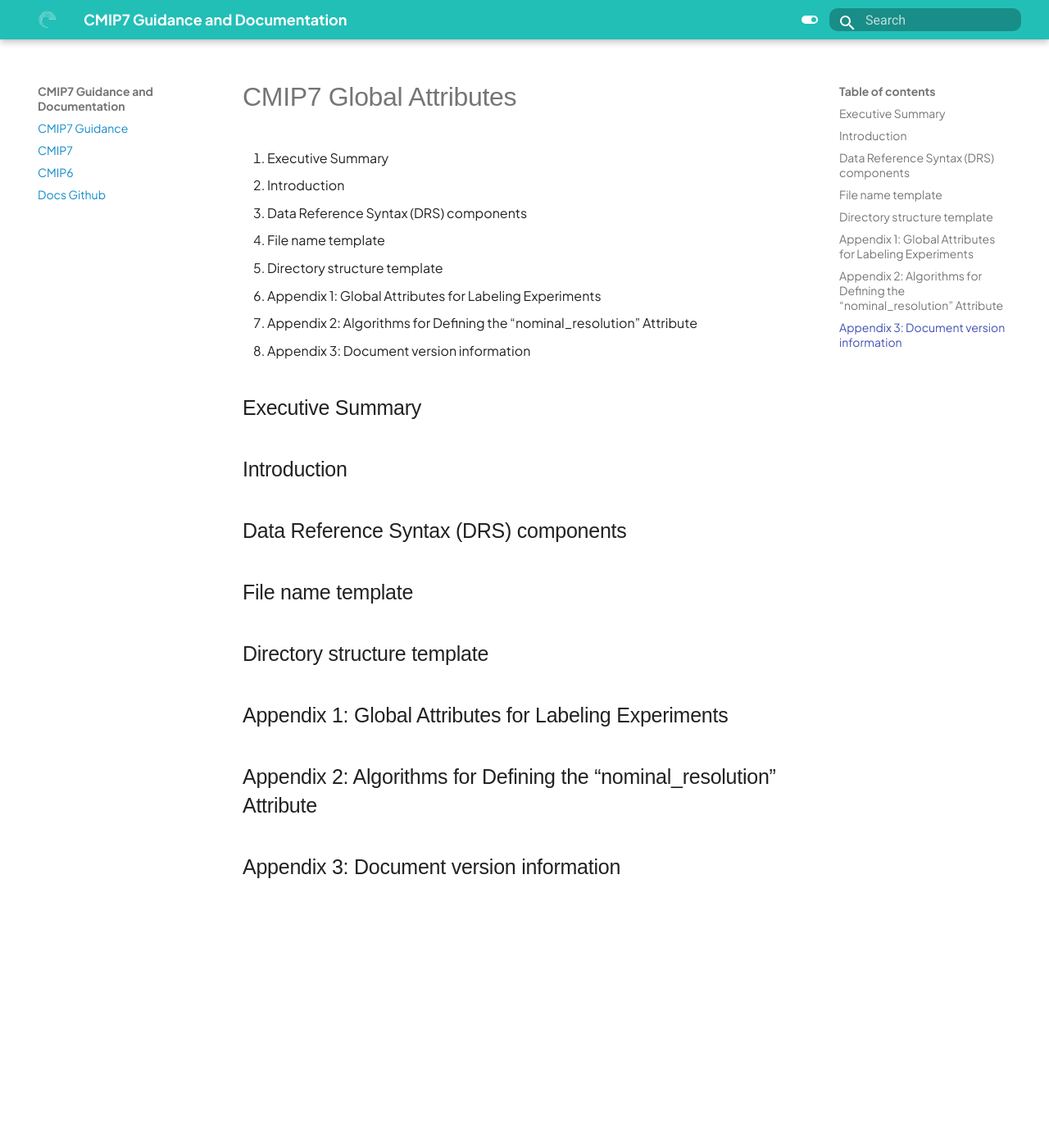
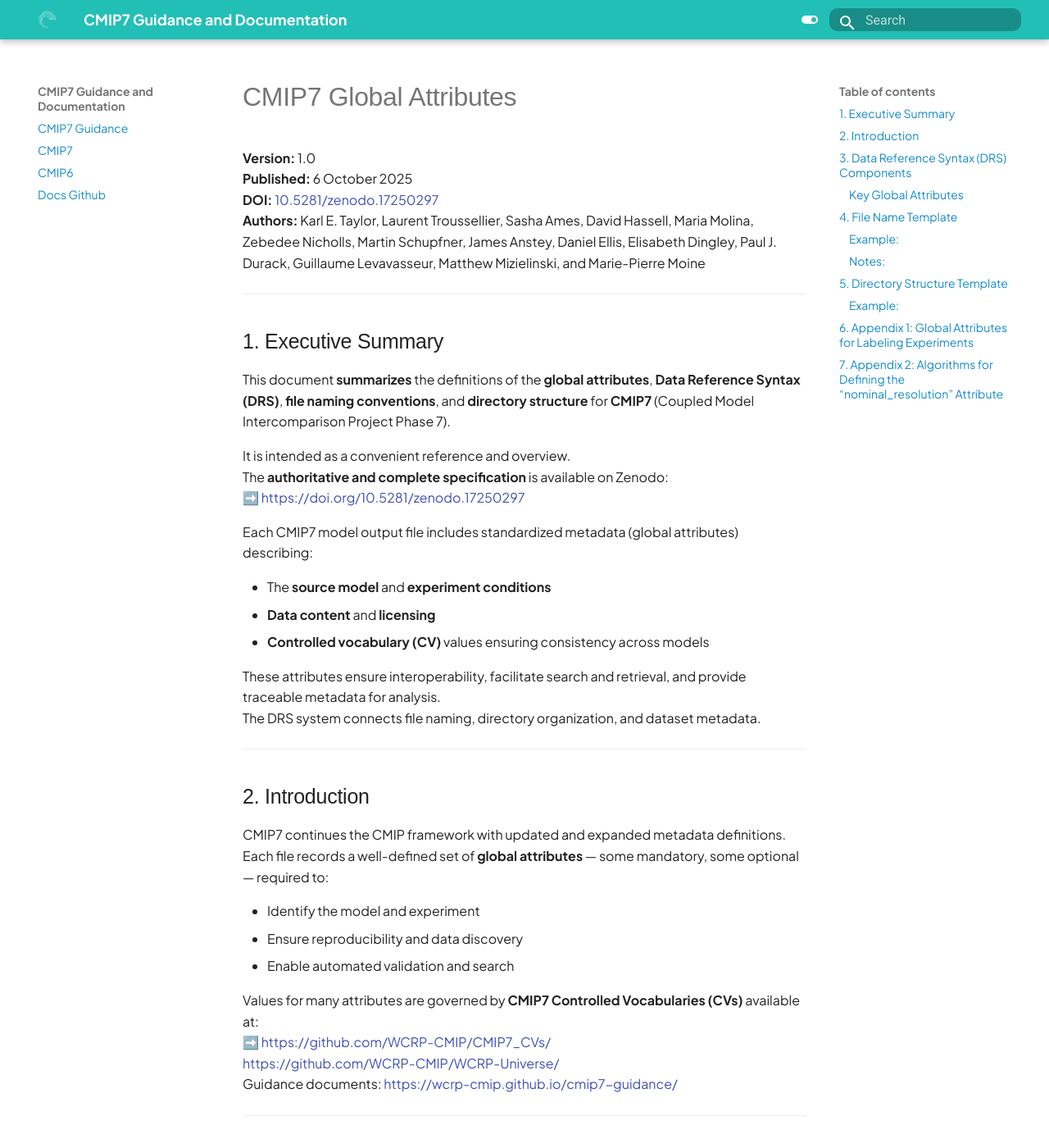
Before and after one commit to WCRP-CMIP/cmip7-guidance, an MkDocs documentation site: the page built from docs/CMIP7/global_attributes.md, in a window 1280 px wide and 1400 px high. Shown: the whole window at 82% size. Built offline with MkDocs 1.6.1 and Material for MkDocs 9.7.7, drawn with Linux system fonts in a browser that asks for light colours; some web fonts are replaced; some of the changed text lies outside the part shown.

Commit message:
First draft for the global attributes guidelines (#36)
* feat : draft for the global attributes
* fix : minor addition/formatting
* Update docs/CMIP7/global_attributes.md

````diff
--- a/docs/CMIP7/global_attributes.md
+++ b/docs/CMIP7/global_attributes.md
@@ -5,20 +5,136 @@
 
 # CMIP7 Global Attributes
 
-1. Executive Summary
-2. Introduction
-3. Data Reference Syntax (DRS) components
-4. File name template
-5. Directory structure template
-6. Appendix 1: Global Attributes for Labeling Experiments
-7. Appendix 2: Algorithms for Defining the “nominal_resolution” Attribute
-8. Appendix 3: Document version information
+**Version:** 1.0
+**Published:** 6 October 2025
+**DOI:** [10.5281/zenodo.17250297](https://doi.org/10.5281/zenodo.17250297)
+**Authors:** Karl E. Taylor, Laurent Troussellier, Sasha Ames, David Hassell, Maria Molina, Zebedee Nicholls, Martin Schupfner, James Anstey, Daniel Ellis, Elisabeth Dingley, Paul J. Durack, Guillaume Levavasseur, Matthew Mizielinski, and Marie-Pierre Moine
 
-## Executive Summary
-## Introduction
-## Data Reference Syntax (DRS) components
-## File name template
-## Directory structure template
-## Appendix 1: Global Attributes for Labeling Experiments
-## Appendix 2: Algorithms for Defining the “nominal_resolution” Attribute
-## Appendix 3: Document version information
+---
+
+## 1. Executive Summary
+
+This document **summarizes** the definitions of the **global attributes**, **Data Reference Syntax (DRS)**, **file naming conventions**, and **directory structure** for **CMIP7** (Coupled Model Intercomparison Project Phase 7).
+
+It is intended as a convenient reference and overview.
+The **authoritative and complete specification** is available on Zenodo:
+➡️ [https://doi.org/10.5281/zenodo.17250297](https://doi.org/10.5281/zenodo.17250297)
+
+Each CMIP7 model output file includes standardized metadata (global attributes) describing:
+
+- The **source model** and **experiment conditions**
+- **Data content** and **licensing**
+- **Controlled vocabulary (CV)** values ensuring consistency across models
+
+These attributes ensure interoperability, facilitate search and retrieval, and provide traceable metadata for analysis.
+The DRS system connects file naming, directory organization, and dataset metadata.
+
+---
+
+## 2. Introduction
+
+CMIP7 continues the CMIP framework with updated and expanded metadata definitions.
+Each file records a well-defined set of **global attributes** — some mandatory, some optional — required to:
+
+- Identify the model and experiment
+- Ensure reproducibility and data discovery
+- Enable automated validation and search
+
+Values for many attributes are governed by **CMIP7 Controlled Vocabularies (CVs)** available at:
+➡️ [https://github.com/WCRP-CMIP/CMIP7_CVs/](https://github.com/WCRP-CMIP/CMIP7_CVs/)
+[https://github.com/WCRP-CMIP/WCRP-Universe/](https://github.com/WCRP-CMIP/WCRP-Universe/)
+Guidance documents: [https://wcrp-cmip.github.io/cmip7-guidance/](https://wcrp-cmip.github.io/cmip7-guidance/)
+
+---
+
+## 3. Data Reference Syntax (DRS) Components
+
+The **DRS** defines how datasets are uniquely identified and organized. It uses a subset of global attributes to construct:
+
+ - **Filenames**
+- **Directory paths**
+- **URLs and search facets**
+
+### Key Global Attributes
+
+| Category | Attribute | Example | Description |
+|-----------|------------|----------|--------------|
+| **Identification** | `activity_id` | `CMIP`, `ScenarioMIP` | Activity responsible for experiment |
+| | `experiment_id` | `historical`, `piControl` | Short label for experiment |
+| | `mip_era` | `CMIP7` | CMIP phase |
+| | `source_id` | `CanESM6-MR` | Model identifier |
+| **Versioning** | `data_specs_version` | `MIP-DS7.1.0.0` | Version of data specifications |
+| | `drs_specs` | `MIP-DRS7` | Label for DRS version |
+| **Simulation Variants** | `realization_index` | `r1` | Ensemble members differing only by initial conditions |
+| | `initialization_index` | `i1` | Initialization method/date |
+| | `physics_index` | `p1` | Physics configuration |
+| | `forcing_index` | `f1` | Forcing variant |
+| **Structure & Sampling** | `temporal_label` | `tavg`, `tpt` | Time sampling type |
+| | `vertical_label` | `h2m`, `200hPa` | Vertical level sampling |
+| | `horizontal_label` | `hxy`, `hs` | Horizontal sampling |
+| | `area_label` | `u`, `lnd`, `sea` | Area mask |
+| **Other Required Fields** | `frequency`, `grid_label`, `region`, `realm`, `variable_id`, `tracking_id` |  | Define data frequency, grid, domain, and unique file IDs |
+
+**Conditionally Required Attributes:**
+Used mainly when datasets branch from parent simulations (e.g., `branch_time_in_parent`, `parent_activity_id`).
+
+**Optional Attributes:**
+Provide additional context (e.g., `experiment`, `institution`, `license`, `source`, `title`, `variant_info`).
+
+---
+
+## 4. File Name Template
+
+Each CMIP7 file follows a standardized pattern derived from global attributes:
+```
+<variable_id>_<branding_suffix>_<frequency>_<region>_<grid_label>_<source_id>_<experiment_id>_<variant_label>[_<timeRangeDD>].nc
+```
+### Example:
+
+tas_tavg-h2m-hxy-u_mon_glb_g13s_CanESM6-MR_historical_r2i1p1f1_190001-190912.nc
+
+
+
+### Notes:
+- `timeRangeDD` is omitted for fixed (time-independent) variables.
+- Filenames directly encode key experiment and model metadata.
+
+---
+
+## 5. Directory Structure Template
+
+The CMIP7 archive organizes files hierarchically using the following DRS pattern:
+
+```
+<drs_specs>/<mip_era>/<activity_id>/<institution_id>/<source_id>/<experiment_id>/<variant_label>/<region>/<frequency>/variable_d>/<branding_suffix>/<grid_label>/<directoryDateDD>
+```
+
+
+
+### Example:
+
+MIP-DRS7/CMIP7/CMIP/CCCma/CanESM6-MR/historical/r2i1p1f1/glb/mon/tas/tavg-h2m-hxy-u/g13s/v20250622
+
+**`datasetEditionDD`** (e.g., `v20250622`) marks the dataset creation or revision date.
+
+---
+
+## 6. Appendix 1: Global Attributes for Labeling Experiments
+
+- **Branching Attributes:**
+  Required when a simulation derives from a parent run:
+  - `branch_time_in_child`
+  - `branch_time_in_parent`
+  - `parent_time_units`
+
+- **Parent Identifiers:**
+  `parent_activity_id`, `parent_experiment_id`, `parent_source_id`, `parent_variant_label`, etc.
+
+These ensure reproducibility and traceability between related simulations.
+
+---
+
+## 7. Appendix 2: Algorithms for Defining the “nominal_resolution” Attribute
+
+The `nominal_resolution` describes approximate horizontal grid spacing (e.g., `"1 km"`, `"250 km"`).
+It is computed using a standard algorithm (updated from CMIP6 Appendix 2) that ensures consistent comparison of model resolutions across CMIP7 datasets.
````
